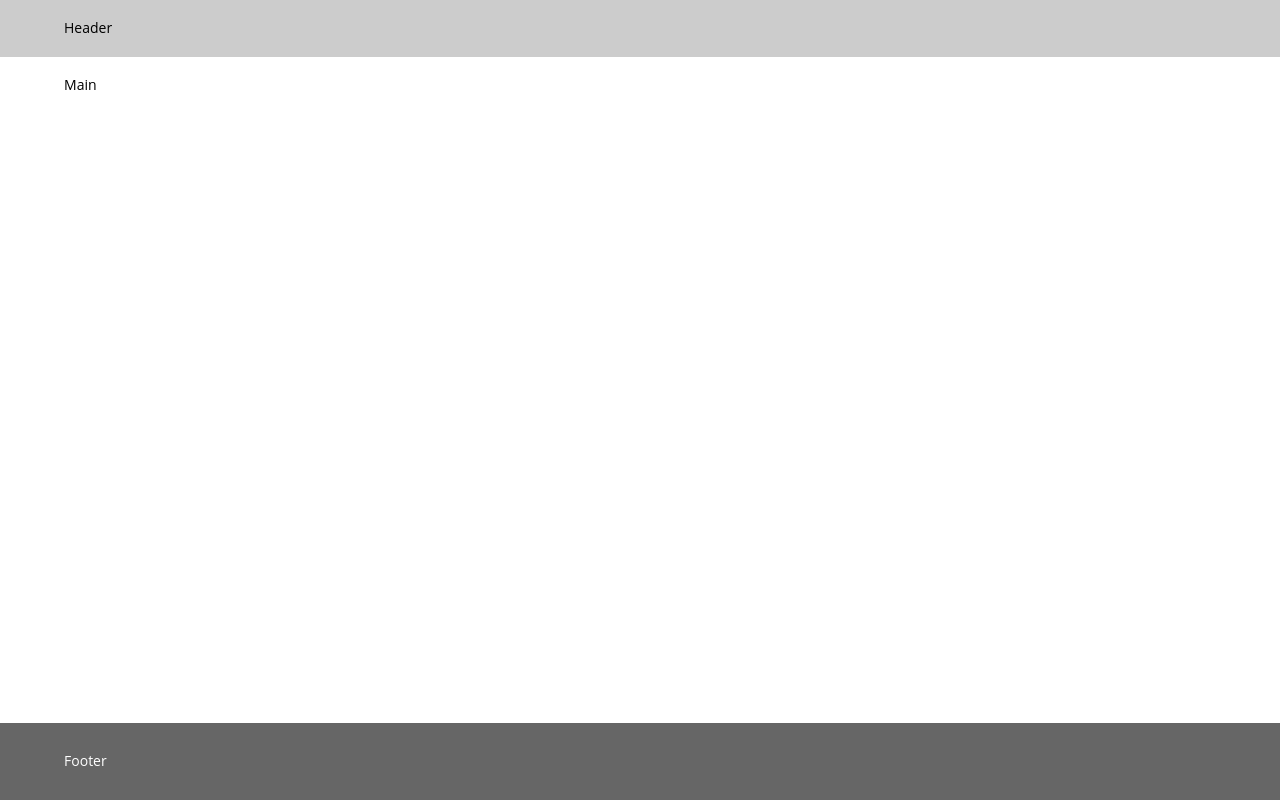
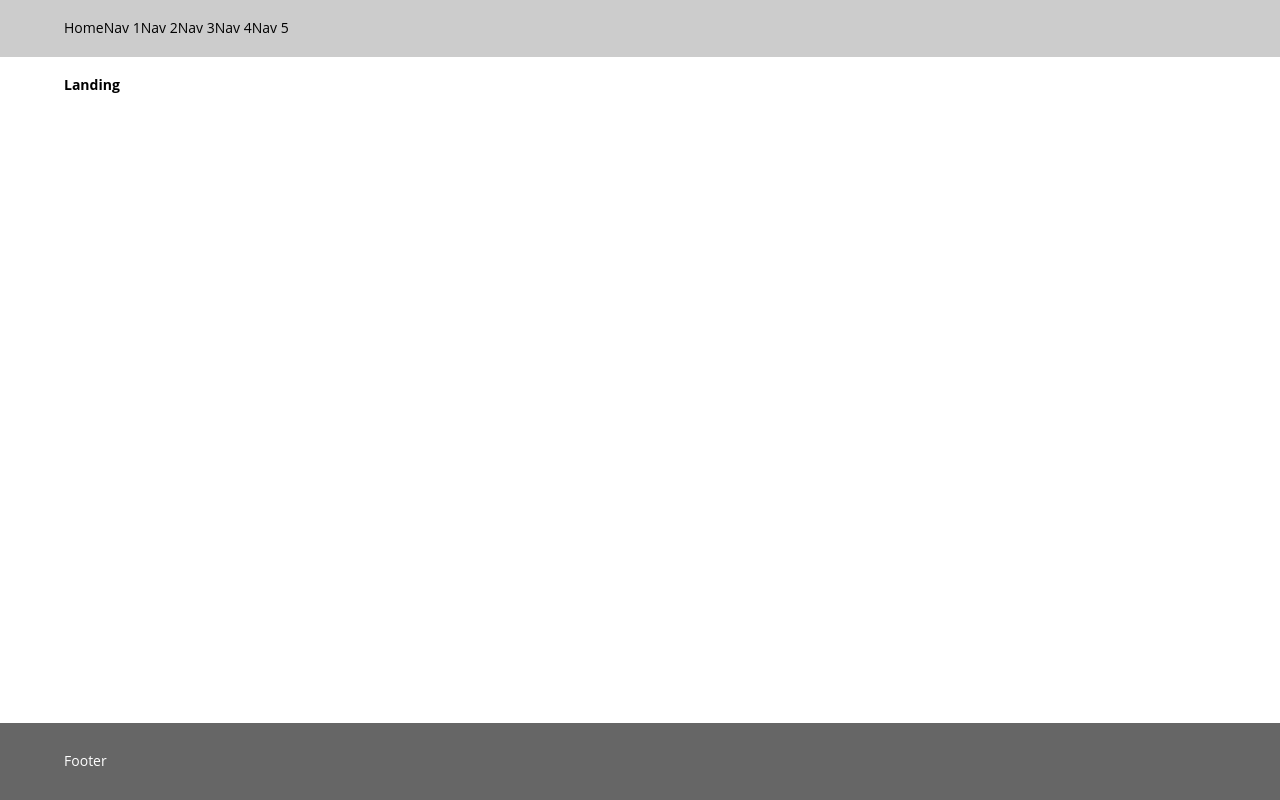
Before and after one commit to samuraijane/willow-creek-news, a React app in the folder react-ui/: page / in a window 1280 px wide. Built offline with nearby package versions, Linux system fonts and the light colour scheme.

Commit message:
implement client-side routing

```diff
--- /dev/null
+++ b/react-ui/src/data/navs.json
@@ -0,0 +1,32 @@
+[
+  {
+    "href": "/",
+    "id": "nav-home",
+    "text": "Home"
+  },
+  {
+    "href": "/nav-1",
+    "id": "nav-1",
+    "text": "Nav 1"
+  },
+  {
+    "href": "/nav-2",
+    "id": "nav-2",
+    "text": "Nav 2"
+  },
+  {
+    "href": "/nav-3",
+    "id": "nav-3",
+    "text": "Nav 3"
+  },
+  {
+    "href": "/nav-4",
+    "id": "nav-4",
+    "text": "Nav 4"
+  },
+  {
+    "href": "/nav-5",
+    "id": "nav-5",
+    "text": "Nav 5"
+  }
+]
--- a/react-ui/src/index.tsx
+++ b/react-ui/src/index.tsx
@@ -1,6 +1,7 @@
 import React from "react";
 import { createRoot } from "react-dom/client";
 import App from "./app";
+import { BrowserRouter } from "react-router-dom";
 import './styles/style.scss';
 
 const container: HTMLElement | null = document.getElementById("root");
@@ -8,6 +9,8 @@ const root = container && createRoot(container);
 
 root?.render(
   <React.StrictMode>
-    <App />
+    <BrowserRouter>
+      <App />
+    </BrowserRouter>
   </React.StrictMode>
 );
--- a/react-ui/src/sectioning/header/header.tsx
+++ b/react-ui/src/sectioning/header/header.tsx
@@ -1,7 +1,14 @@
-const Header = (): JSX.Element => (
-  <header>
-    <div className="y-wrap">Header</div>
-  </header>
-);
+import { NavLink } from "react-router-dom";
+import navs from './../../data/navs.json';
+
+const Header = (): JSX.Element => {
+  const _navs = navs.map((nav) => <NavLink to={nav.href}>{nav.text}</NavLink>)
+
+  return (
+    <header>
+      <div className="y-wrap">{_navs}</div>
+    </header>
+  );
+};
 
 export default Header;
--- a/react-ui/src/sectioning/main/main.tsx
+++ b/react-ui/src/sectioning/main/main.tsx
@@ -1,5 +1,8 @@
+import { View } from './../../views';
 const Main = (): JSX.Element => (
-  <main className="y-wrap">Main</main>
+  <main className="y-wrap">
+    <View />
+  </main>
 );
 
 export default Main;
--- /dev/null
+++ b/react-ui/src/views/index.tsx
@@ -0,0 +1,18 @@
+import { Route, Routes } from 'react-router-dom';
+import { Landing } from './landing/landing';
+import { Nav1 } from './nav1/nav1';
+import { Nav2 } from './nav2/nav2';
+import { Nav3 } from './nav3/nav3';
+import { Nav4 } from './nav4/nav4';
+import { Nav5 } from './nav5/nav5';
+
+export const View = (): JSX.Element => (
+  <Routes>
+    <Route path="/" element={<Landing />} />
+    <Route path="/nav-1" element={<Nav1 />} />
+    <Route path="/nav-2" element={<Nav2 />} />
+    <Route path="/nav-3" element={<Nav3 />} />
+    <Route path="/nav-4" element={<Nav4 />} />
+    <Route path="/nav-5" element={<Nav5 />} />
+  </Routes>
+);
--- /dev/null
+++ b/react-ui/src/views/landing/landing.tsx
@@ -0,0 +1,5 @@
+export const Landing = () => (
+  <div>
+    <h2>Landing</h2>
+  </div>
+);
--- /dev/null
+++ b/react-ui/src/views/nav1/nav1.tsx
@@ -0,0 +1,5 @@
+export const Nav1 = () => (
+  <div>
+    <h2>Nav1</h2>
+  </div>
+);
--- /dev/null
+++ b/react-ui/src/views/nav2/nav2.tsx
@@ -0,0 +1,5 @@
+export const Nav2 = () => (
+  <div>
+    <h2>Nav2</h2>
+  </div>
+);
--- /dev/null
+++ b/react-ui/src/views/nav3/nav3.tsx
@@ -0,0 +1,5 @@
+export const Nav3 = () => (
+  <div>
+    <h2>Nav3</h2>
+  </div>
+);
--- /dev/null
+++ b/react-ui/src/views/nav4/nav4.tsx
@@ -0,0 +1,5 @@
+export const Nav4 = () => (
+  <div>
+    <h2>Nav4</h2>
+  </div>
+);
--- /dev/null
+++ b/react-ui/src/views/nav5/nav5.tsx
@@ -0,0 +1,5 @@
+export const Nav5 = () => (
+  <div>
+    <h2>Nav5</h2>
+  </div>
+);
```
